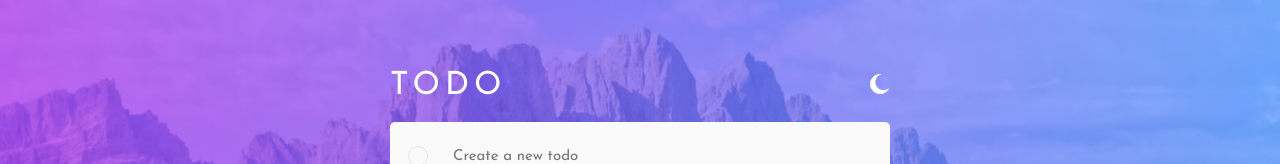
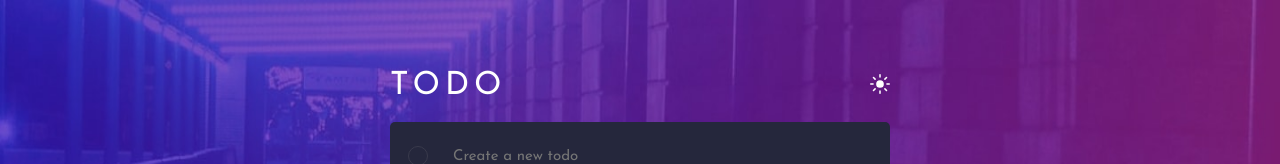
Before and after one commit to Lord-Psarris/Todo-app-solution, a plain HTML site: page index.html in a window 1280 px wide. Shown: the top 164 px of the page. Drawn offline with nearby package versions, Linux system fonts and the light colour scheme.

Commit message:
Changed to dark mode

```diff
--- a/index.html
+++ b/index.html
@@ -13,16 +13,16 @@
 
   <title>Frontend Mentor | Todo app</title>
 </head>
-<body>
+<body class="dark">
 
   <main>
     <div class="header">
       <h1>Todo</h1>
       <div class="toggle-icons">
-        <a href="#" onclick="lightMode()" class="toggle-day">
+        <a href="#" onclick="lightMode()" class="toggle-day active">
           <img src="./images/icon-sun.svg" alt="light">
         </a>
-        <a href="#" onclick="darkMode()" class="toggle-night active">
+        <a href="#" onclick="darkMode()" class="toggle-night">
           <img src="./images/icon-moon.svg" alt="light">
         </a>
       </div>
```
